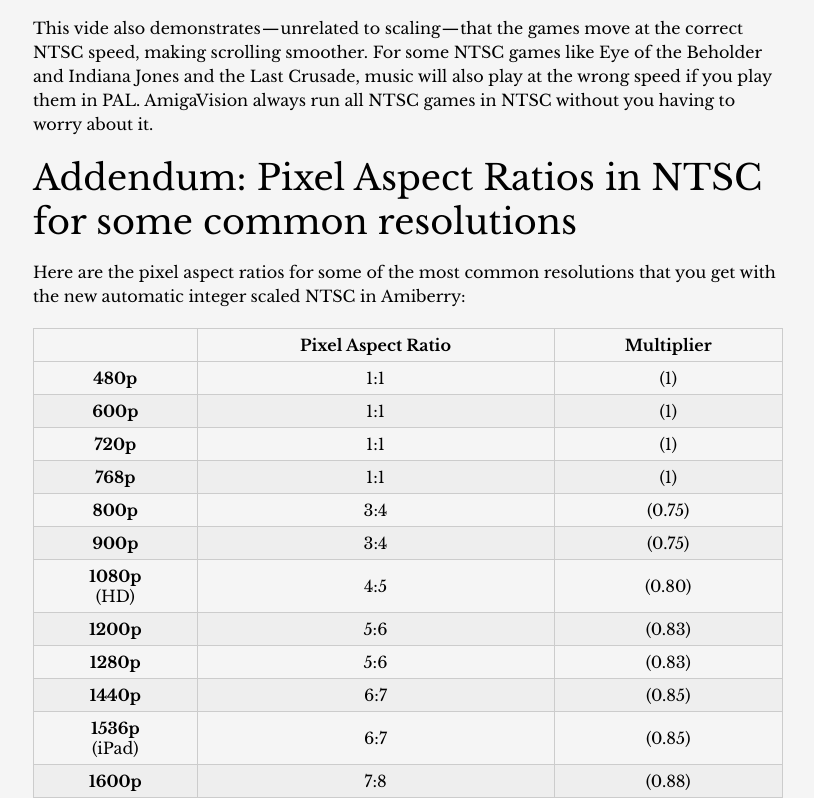
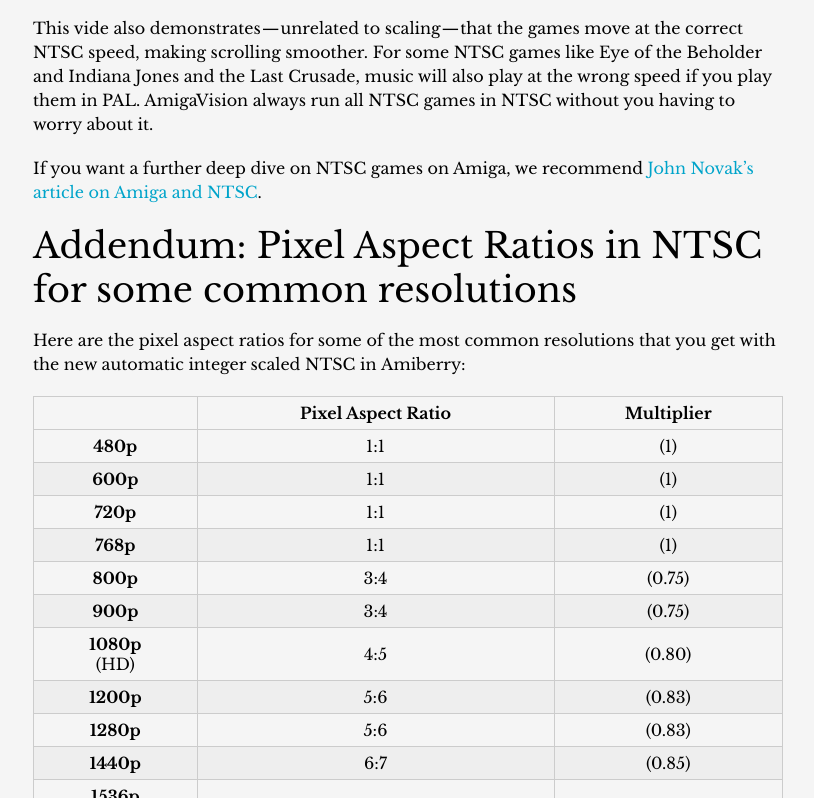
Before and after one commit to amigavision/amigavision.github.io, a Jekyll site: the page built from ntsc.md, in a window 1280 px wide and 900 px high, scrolled down 1714 px, cut to the strip 102-900 px from the top of the window. Shown: the whole strip, without its empty margins (232-1046 px from the left). Built offline with Jekyll 4.4.1, drawn with Linux system fonts in a browser that asks for light colours.

Commit message:
Add link to John Novak's article on NTSC on Amiga

```diff
--- a/ntsc.md
+++ b/ntsc.md
@@ -41,6 +41,8 @@
 </iframe>
 
 This vide also demonstrates — unrelated to scaling — that the games move at the correct NTSC speed, making scrolling smoother. For some NTSC games like Eye of the Beholder and Indiana Jones and the Last Crusade, music will also play at the wrong speed if you play them in PAL. AmigaVision always run all NTSC games in NTSC without you having to worry about it.
+
+If you want a further deep dive on NTSC games on Amiga, we recommend [John Novak's article on Amiga and NTSC].
 
 ## Addendum: Pixel Aspect Ratios in NTSC for some common resolutions
 
@@ -156,4 +158,4 @@
 	</style>
 
 
-[John Novak on NTSC scaling]:https://blog.johnnovak.net/2022/04/15/achieving-period-correct-graphics-in-personal-computer-emulators-part-1-the-amiga/#pal-vs-ntsc
+[John Novak's article on Amiga and NTSC]:https://blog.johnnovak.net/2022/04/15/achieving-period-correct-graphics-in-personal-computer-emulators-part-1-the-amiga/#pal-vs-ntsc
```
